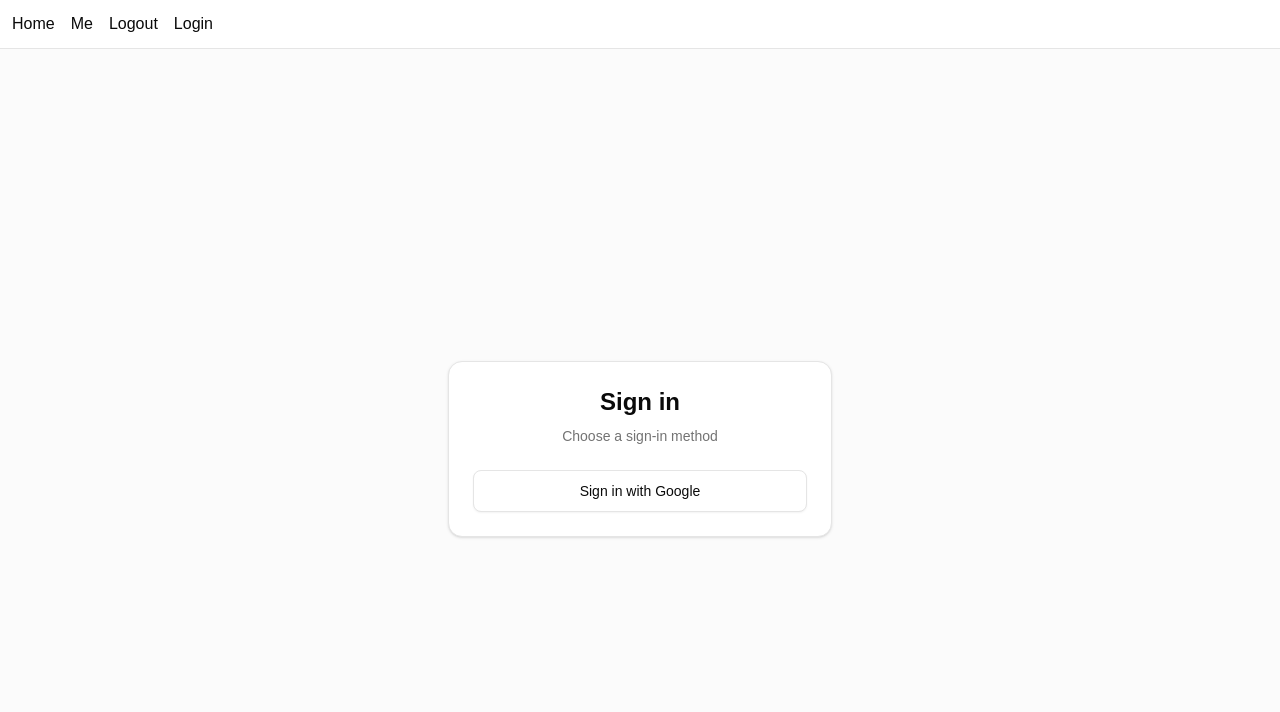
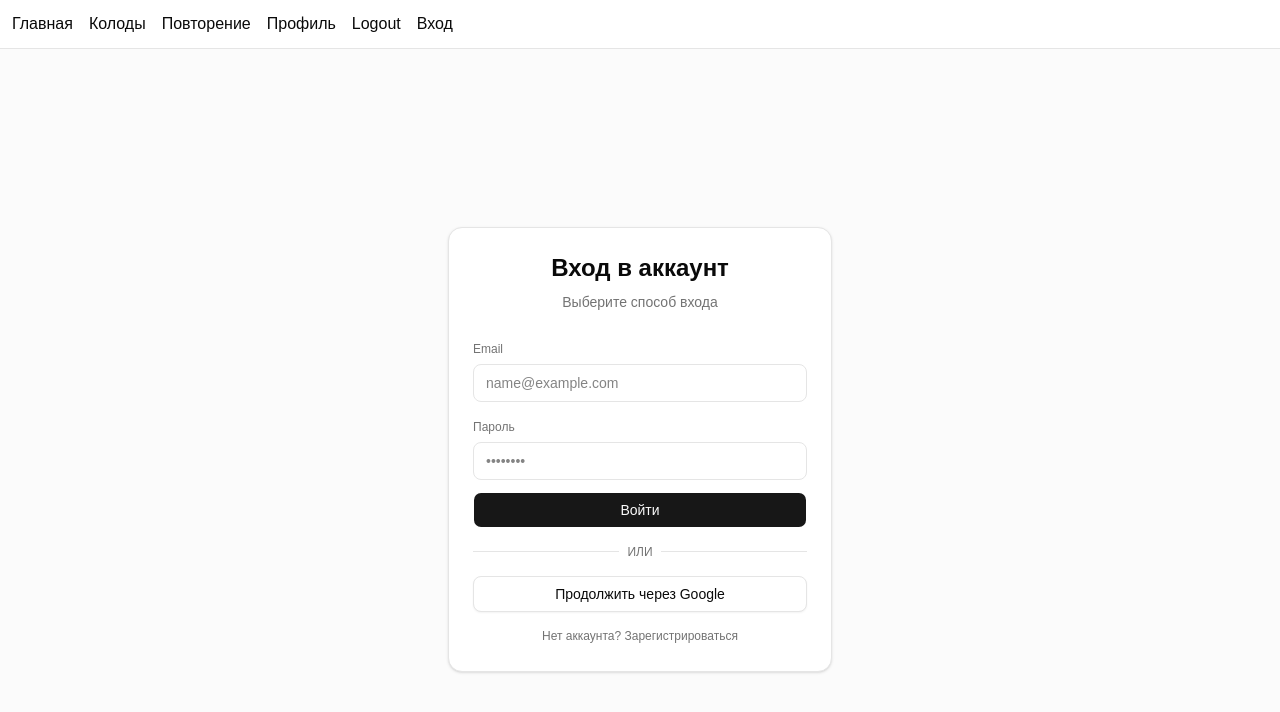
Before and after one commit to Kusti001/recall, a React (Vite) app in the folder frontend/: page /login in a window 1280 px wide. Shown: the top 712 px of the page. Built offline with nearby package versions, Linux system fonts and the light colour scheme; no server answers.

Commit message:
feat(frontend): wire auth and shared api client

```diff
--- a/frontend/src/components/Navbar.tsx
+++ b/frontend/src/components/Navbar.tsx
@@ -4,12 +4,12 @@
 export function Navbar() {
   return (
     <div className="flex gap-4 border-b p-3">
-      <Link to="/">Home</Link>
-
-      <Link to="/me">Me</Link>
+      <Link to="/">Главная</Link>
+      <Link to="/decks">Колоды</Link>
+      <Link to="/review">Повторение</Link>
+      <Link to="/me">Профиль</Link>
       <LogoutButton />
-
-      <Link to="/login">Login</Link>
+      <Link to="/login">Вход</Link>
     </div>
   )
 }
--- a/frontend/src/pages/LoginPage.tsx
+++ b/frontend/src/pages/LoginPage.tsx
@@ -1,24 +1,58 @@
 import { useState } from "react"
+import { useNavigate } from "react-router-dom"
 import { Button } from "@/components/ui/button"
 import {
   getOAuthUrl,
+  loginWithEmail,
+  registerWithEmail,
   oauthProviders,
   type OAuthProvider,
 } from "@/shared/api/api"
 
 export function LoginPage() {
-  const [loading, setLoading] = useState<OAuthProvider | null>(null)
+  const navigate = useNavigate()
+  const [isRegister, setIsRegister] = useState(false)
+  const [email, setEmail] = useState("")
+  const [password, setPassword] = useState("")
+  const [loading, setLoading] = useState(false)
+  const [oauthLoading, setOauthLoading] = useState<OAuthProvider | null>(null)
+  const [error, setError] = useState<string | null>(null)
 
-  const handleLogin = async (provider: OAuthProvider) => {
-    setLoading(provider)
-
+  const handleOAuthLogin = async (provider: OAuthProvider) => {
+    setOauthLoading(provider)
     try {
       const url = await getOAuthUrl(provider)
       window.location.href = url
-    } catch (error) {
-      console.error(error)
-      alert("Failed to connect to the server")
-      setLoading(null)
+    } catch (err: any) {
+      setError("Ошибка OAuth соединения")
+      setOauthLoading(null)
+    }
+  }
+
+  const handleSubmit = async (e: React.FormEvent) => {
+    e.preventDefault()
+    setError(null)
+    setLoading(true)
+
+    try {
+      if (isRegister) {
+        await registerWithEmail(email, password)
+        // Автоматически логиним после успещной регистрации
+        const loginRes = await loginWithEmail(email, password)
+        localStorage.setItem("token", loginRes.access_token)
+      } else {
+        const res = await loginWithEmail(email, password)
+        localStorage.setItem("token", res.access_token)
+      }
+      navigate("/", { replace: true })
+    } catch (err: any) {
+      if (err.response?.status === 400) {
+        setError(isRegister ? "Пользователь уже существует" : "Неверный логин или пароль")
+      } else {
+        setError("Ошибка при запросе к серверу")
+      }
+    } finally {
+      setLoading(false)
     }
   }
 
@@ -26,28 +60,82 @@
     <div className="flex min-h-screen items-center justify-center bg-muted/40 p-4">
       <div className="w-full max-w-sm rounded-xl border bg-background p-6 shadow-sm">
         <h2 className="mb-2 text-center text-2xl font-semibold">
-          Sign in
+          {isRegister ? "Регистрация" : "Вход в аккаунт"}
         </h2>
 
         <p className="mb-6 text-center text-sm text-muted-foreground">
-          Choose a sign-in method
+          {isRegister ? "Создайте новый профиль" : "Выберите способ входа"}
         </p>
 
-        <div className="space-y-3">
+        {error && (
+          <div className="mb-4 rounded border border-destructive/20 bg-destructive/10 p-3 text-center text-xs text-destructive">
+            {error}
+          </div>
+        )}
+
+        <form onSubmit={handleSubmit} className="space-y-3">
+          <div>
+            <label className="text-xs text-muted-foreground">Email</label>
+            <input
+              type="email"
+              required
+              value={email}
+              onChange={(e) => setEmail(e.target.value)}
+              className="mt-1 w-full rounded-md border bg-background px-3 py-2 text-sm outline-none focus:ring-2 focus:ring-primary"
+              placeholder="name@example.com"
+            />
+          </div>
+
+          <div>
+            <label className="text-xs text-muted-foreground">Пароль</label>
+            <input
+              type="password"
+              required
+              value={password}
+              onChange={(e) => setPassword(e.target.value)}
+              className="mt-1 w-full rounded-md border bg-background px-3 py-2 text-sm outline-none focus:ring-2 focus:ring-primary"
+              placeholder="••••••••"
+            />
+          </div>
+
+          <Button type="submit" disabled={loading} className="w-full py-2">
+            {loading ? "Загрузка..." : isRegister ? "Зарегистрироваться" : "Войти"}
+          </Button>
+        </form>
+
+        <div className="relative my-4">
+          <div className="absolute inset-0 flex items-center">
+            <span className="w-full border-t" />
+          </div>
+          <div className="relative flex justify-center text-xs uppercase">
+            <span className="bg-background px-2 text-muted-foreground">или</span>
+          </div>
+        </div>
+
+        <div className="space-y-2">
           {oauthProviders.map((provider) => (
             <Button
               key={provider.id}
+              type="button"
               variant="outline"
-              onClick={() => handleLogin(provider.id)}
-              disabled={loading !== null}
-              className="w-full py-5 font-medium"
+              onClick={() => handleOAuthLogin(provider.id)}
+              disabled={oauthLoading !== null}
+              className="w-full py-2 font-medium"
             >
-              {loading === provider.id
-                ? "Loading..."
-                : `Sign in with ${provider.label}`}
+              {oauthLoading === provider.id
+                ? "Загрузка..."
+                : `Продолжить через ${provider.label}`}
             </Button>
           ))}
         </div>
+
+        <button
+          type="button"
+          onClick={() => setIsRegister(!isRegister)}
+          className="mt-4 w-full text-center text-xs text-muted-foreground hover:underline"
+        >
+          {isRegister ? "Уже есть аккаунт? Войти" : "Нет аккаунта? Зарегистрироваться"}
+        </button>
       </div>
     </div>
   )
--- a/frontend/src/pages/MePage.tsx
+++ b/frontend/src/pages/MePage.tsx
@@ -1,86 +1,104 @@
-import { useEffect, useState } from "react";
-import { apiClient } from "@/shared/api/client";
-
-interface UserData {
-  id: string;
-  email: string;
-  is_active: boolean;
-}
+import { useEffect, useState } from "react"
+import { useNavigate } from "react-router-dom"
+import { getCurrentUser, logout, type User } from "@/shared/api/api"
 
 export function MePage() {
-  const [data, setData] = useState<UserData | null>(null);
-  const [error, setError] = useState<string | null>(null);
-  const [loading, setLoading] = useState(true);
+  const navigate = useNavigate()
+  const [user, setUser] = useState<User | null>(null)
+  const [error, setError] = useState<string | null>(null)
+  const [loading, setLoading] = useState(true)
+  const [loggingOut, setLoggingOut] = useState(false)
 
   useEffect(() => {
-    const fetchUser = async () => {
-      const token = localStorage.getItem("token");
+    const loadUser = async () => {
+      const token = localStorage.getItem("token")
 
       if (!token) {
-        setError("Error: No token in localStorage.");
-        setLoading(false);
-        return;
+        setError("Токен не найден. Сначала войдите в аккаунт.")
+        setLoading(false)
+        return
       }
 
       try {
-        const response = await apiClient.get<UserData>("/api/v1/auth/me", {
-          headers: { Authorization: `Bearer ${token}` },
-        });
+        const me = await getCurrentUser()
+        setUser(me)
+        setError(null)
+      } catch {
+        setUser(null)
+        setError("Не удалось загрузить профиль. Попробуйте войти заново.")
+      } finally {
+        setLoading(false)
+      }
+    }
 
-        setData(response.data);
-        setError(null);
-      } catch (err: any) {
-        if (err.response) {
-          const detail = err.response.data?.detail || err.response.statusText;
-          setError(`Backend error: ${err.response.status} — ${detail}`);
-        } else {
-          setError("Network error (CORS or connection issue)");
-        }
-        setData(null);
-      } finally {
-        setLoading(false);
-      }
-    };
+    loadUser()
+  }, [])
 
-    fetchUser();
-  }, []);
+  const handleLogout = async () => {
+    setLoggingOut(true)
+    try {
+      await logout()
+      navigate("/login", { replace: true })
+    } finally {
+      setLoggingOut(false)
+    }
+  }
 
   if (loading) {
-    return (
-      <div className="animate-pulse rounded-lg border bg-background p-4 text-sm">
-        ⏳ Checking JWT-token...
-      </div>
-    );
+    return <div className="p-8 text-center text-sm text-muted-foreground">Проверяем авторизацию...</div>
   }
 
   return (
-    <div className="rounded-lg border bg-background p-6 shadow-sm max-w-md mx-auto my-4">
-      <h3 className="text-lg font-semibold mb-4">Auth Status</h3>
+    <div className="mx-auto flex max-w-xl flex-col gap-4 p-6">
+      <div>
+        <h1 className="text-2xl font-semibold">Профиль</h1>
+        <p className="text-sm text-muted-foreground">Состояние текущей сессии и данные пользователя.</p>
+      </div>
 
       {error && (
-        <div className="p-3 text-sm text-destructive bg-destructive/10 rounded border border-destructive/20">
+        <div className="rounded-lg border border-destructive/20 bg-destructive/10 p-4 text-sm text-destructive">
           {error}
         </div>
       )}
 
-      {data && (
-        <div className="space-y-2 text-sm">
-          <div className="flex justify-between border-b pb-1">
-            <span className="text-muted-foreground">ID:</span>
-            <span className="font-mono">{data.id}</span>
+      {user ? (
+        <div className="space-y-3 rounded-xl border bg-background p-5 shadow-sm">
+          <div className="flex justify-between gap-4 border-b pb-2 text-sm">
+            <span className="text-muted-foreground">ID</span>
+            <span className="font-mono">{user.id}</span>
           </div>
-          <div className="flex justify-between border-b pb-1">
-            <span className="text-muted-foreground">Email:</span>
-            <span className="font-medium">{data.email}</span>
+          <div className="flex justify-between gap-4 border-b pb-2 text-sm">
+            <span className="text-muted-foreground">Email</span>
+            <span className="font-medium">{user.email}</span>
           </div>
-          <div className="flex justify-between">
-            <span className="text-muted-foreground">Status:</span>
-            <span className={data.is_active ? "text-emerald-500 font-medium" : "text-amber-500"}>
-              {data.is_active ? "active" : "no active"}
+          <div className="flex justify-between gap-4 text-sm">
+            <span className="text-muted-foreground">Статус</span>
+            <span className={user.is_active ? "font-medium text-emerald-600" : "font-medium text-amber-600"}>
+              {user.is_active ? "Активен" : "Неактивен"}
             </span>
           </div>
+
+          <button
+            type="button"
+            onClick={handleLogout}
+            disabled={loggingOut}
+            className="w-full rounded-md border px-4 py-2 text-sm font-medium transition hover:bg-muted disabled:cursor-not-allowed disabled:opacity-60"
+          >
+            {loggingOut ? "Выходим..." : "Выйти из аккаунта"}
+          </button>
+        </div>
+      ) : (
+        <div className="rounded-xl border bg-background p-5 shadow-sm">
+          <p className="text-sm text-muted-foreground">{error ?? "Профиль недоступен."}</p>
+          <button
+            type="button"
+            onClick={() => navigate("/login")}
+            className="mt-4 rounded-md bg-primary px-4 py-2 text-sm font-medium text-primary-foreground"
+          >
+            Перейти к входу
+          </button>
         </div>
       )}
     </div>
-  );
+  )
 }
--- a/frontend/src/shared/api/api.ts
+++ b/frontend/src/shared/api/api.ts
@@ -1,55 +1,195 @@
-import { apiClient } from "@/shared/api/client"
+import axios from "axios"
+
+export const apiClient = axios.create({
+  baseURL: import.meta.env.VITE_API_URL || "",
+})
+
+apiClient.interceptors.request.use((config) => {
+  const token = localStorage.getItem("token")
+  if (token) {
+    config.headers.Authorization = `Bearer ${token}`
+  }
+  return config
+})
 
 // --- Types ---
+export type OAuthProvider = "google"
+
+export interface OAuthProviderConfig {
+  id: OAuthProvider
+  label: string
+}
+
+export const oauthProviders: OAuthProviderConfig[] = [{ id: "google", label: "Google" }]
 
 export interface User {
   id: string
   email: string
   is_active: boolean
+  is_superuser?: boolean
+  is_verified?: boolean
 }
 
-// --- Auth ---
+export interface Deck {
+  id: number
+  user_id: string
+  title: string
+  created_at?: string
+  updated_at?: string
+}
 
-export const oauthProviders = [
-  { id: "google", label: "Google" },
-] as const
+export interface DeckCard {
+  id: number
+  user_id: string
+  deck_id: number | null
+  front: string
+  back: string
+  created_at?: string
+  updated_at?: string
+  next_review?: string
+  ease_factor?: number
+  interval?: number
+  reviews_count?: number
+}
 
-export type OAuthProvider = typeof oauthProviders[number]["id"]
+export interface DeckDetail extends Deck {
+  cards: DeckCard[]
+}
+
+export interface Card {
+  id: number
+  user_id: string
+  deck_id: number | null
+  front: string
+  back: string
+}
+
+export interface DecksResponse {
+  decks: Deck[]
+  total: number
+}
+
+// --- Auth API ---
+export async function loginWithEmail(username: string, password: string) {
+  const params = new URLSearchParams()
+  params.append("username", username)
+  params.append("password", password)
+
+  const res = await apiClient.post<{ access_token: string }>("/api/v1/auth/jwt/login", params, {
+    headers: { "Content-Type": "application/x-www-form-urlencoded" },
+  })
+  return res.data
+}
+
+export async function registerWithEmail(email: string, password: string) {
+  const res = await apiClient.post<User>("/api/v1/auth/auth/register", {
+    email,
+    password,
+  })
+  return res.data
+}
+
+export async function logout() {
+  try {
+    await apiClient.post("/api/v1/auth/jwt/logout")
+  } finally {
+    localStorage.removeItem("token")
+  }
+}
 
 export async function getOAuthUrl(provider: OAuthProvider): Promise<string> {
-  const response = await apiClient.get<{ authorization_url: string }>(
-    `/api/v1/auth/${provider}/authorize`
-  )
-  return response.data.authorization_url
+  const res = await apiClient.get<{ authorization_url: string }>(`/api/v1/auth/${provider}/authorize`)
+  return res.data.authorization_url
 }
 
 export async function exchangeOAuthCode(
   provider: OAuthProvider,
   code: string,
-  state: string
+  state: string,
 ): Promise<string> {
-  const response = await apiClient.get<{
-    token?: string
-    access_token?: string
-  }>(`/api/v1/auth/${provider}/callback`, { params: { code, state } })
-
-  const token = response.data.token ?? response.data.access_token
-  if (!token) throw new Error("No token in response")
-
-  return token
-}
-
-export function logout() {
-  localStorage.removeItem("token")
+  const res = await apiClient.get<{ access_token: string }>(`/api/v1/auth/${provider}/callback`, {
+    params: { code, state },
+  })
+  return res.data.access_token
 }
 
 export async function getCurrentUser(): Promise<User> {
-  const token = localStorage.getItem("token")
-  if (!token) throw new Error("Unauthorized — please sign in")
+  const res = await apiClient.get<User>("/api/v1/auth/me")
+  return res.data
+}
 
-  const response = await apiClient.get<User>("/api/v1/auth/me", {
-    headers: { Authorization: `Bearer ${token}` },
+// --- Decks API ---
+export async function getDecks() {
+  const res = await apiClient.get<DecksResponse>("/api/v1/decks/")
+  return res.data
+}
+
+export async function getDeck(deckId: number) {
+  const res = await apiClient.get<DeckDetail>(`/api/v1/decks/${deckId}`)
+  return res.data
+}
+
+export async function createDeck(title: string) {
+  const res = await apiClient.post<Deck>("/api/v1/decks/", { title })
+  return res.data
+}
+
+export async function updateDeck(deckId: number, title: string) {
+  const res = await apiClient.patch<Deck>(`/api/v1/decks/${deckId}`, { title })
+  return res.data
+}
+
+export async function deleteDeck(deckId: number) {
+  const res = await apiClient.delete(`/api/v1/decks/${deckId}`)
+  return res.data
+}
+
+// --- Cards API ---
+export async function createCard(deckId: number, front: string, back: string) {
+  const res = await apiClient.post<Card>("/api/v1/cards/", {
+    deck_id: deckId,
+    front,
+    back,
+  })
+  return res.data
+}
+
+export async function getCard(cardId: number) {
+  const res = await apiClient.get<Card>(`/api/v1/cards/${cardId}`)
+  return res.data
+}
+
+export async function updateCard(cardId: number, front: string, back: string) {
+  const res = await apiClient.patch<Card>(`/api/v1/cards/${cardId}`, {
+    front,
+    back,
+  })
+  return res.data
+}
+
+export async function deleteCard(cardId: number) {
+  const res = await apiClient.delete(`/api/v1/cards/${cardId}`)
+  return res.data
+}
+
+export interface DueCardsResponse {
+  cards: Card[]
+  total: number
+}
+
+// --- Review API ---
+export async function getDueCards(deckId?: number, limit = 10) {
+  const res = await apiClient.get<DueCardsResponse>("/api/v1/cards/due", {
+    params: {
+      ...(deckId !== undefined && { deck_id: deckId }),
+      limit,
+    },
   })
 
-  return response.data
+  return res.data
 }
+
+export async function reviewCard(cardId: number, rating: number) {
+  const res = await apiClient.post(`/api/v1/cards/${cardId}/review`, { rating })
+  return res.data
+}
```
Also changed, not shown: frontend/src/shared/api/client.ts (+1 -6 lines).
